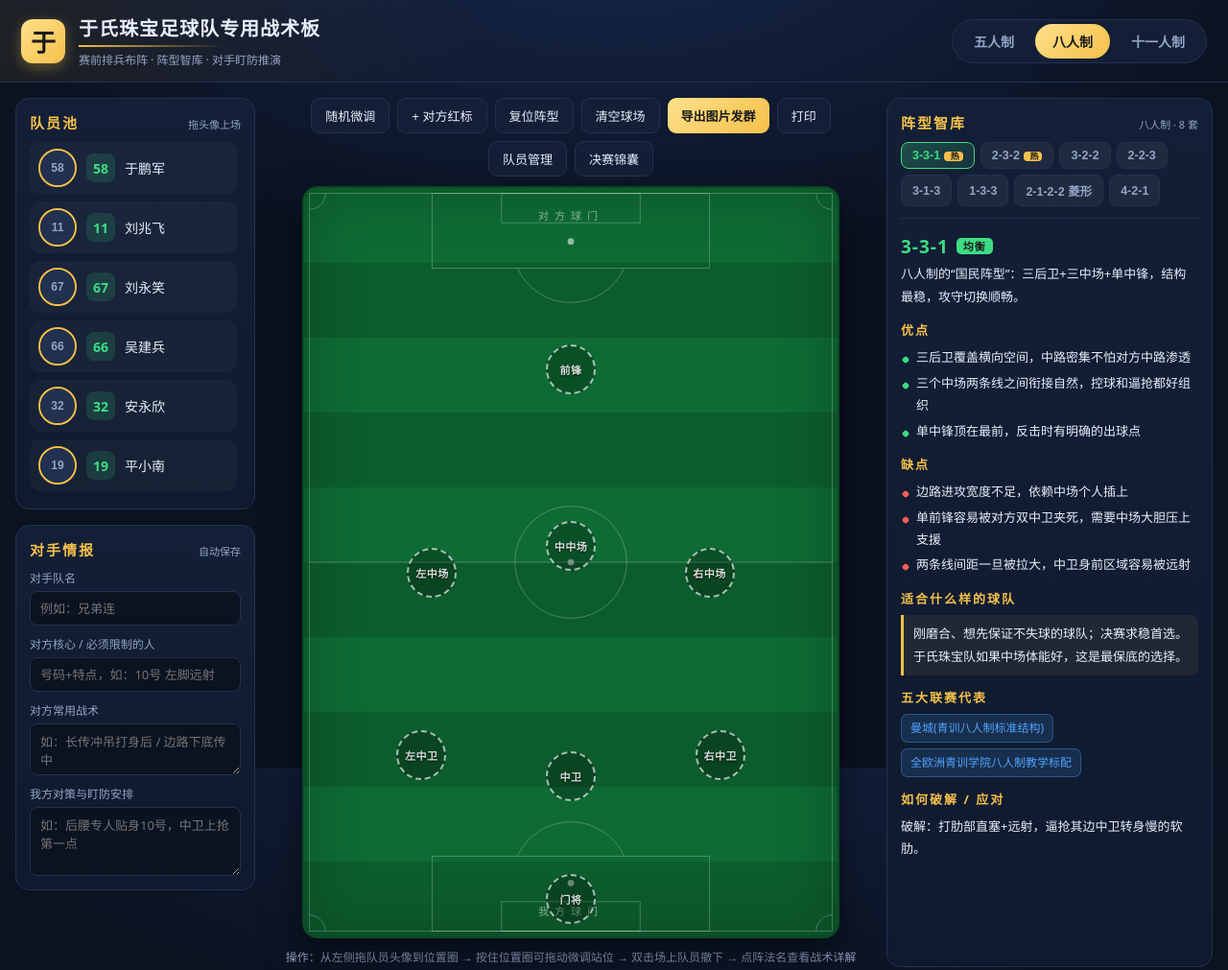
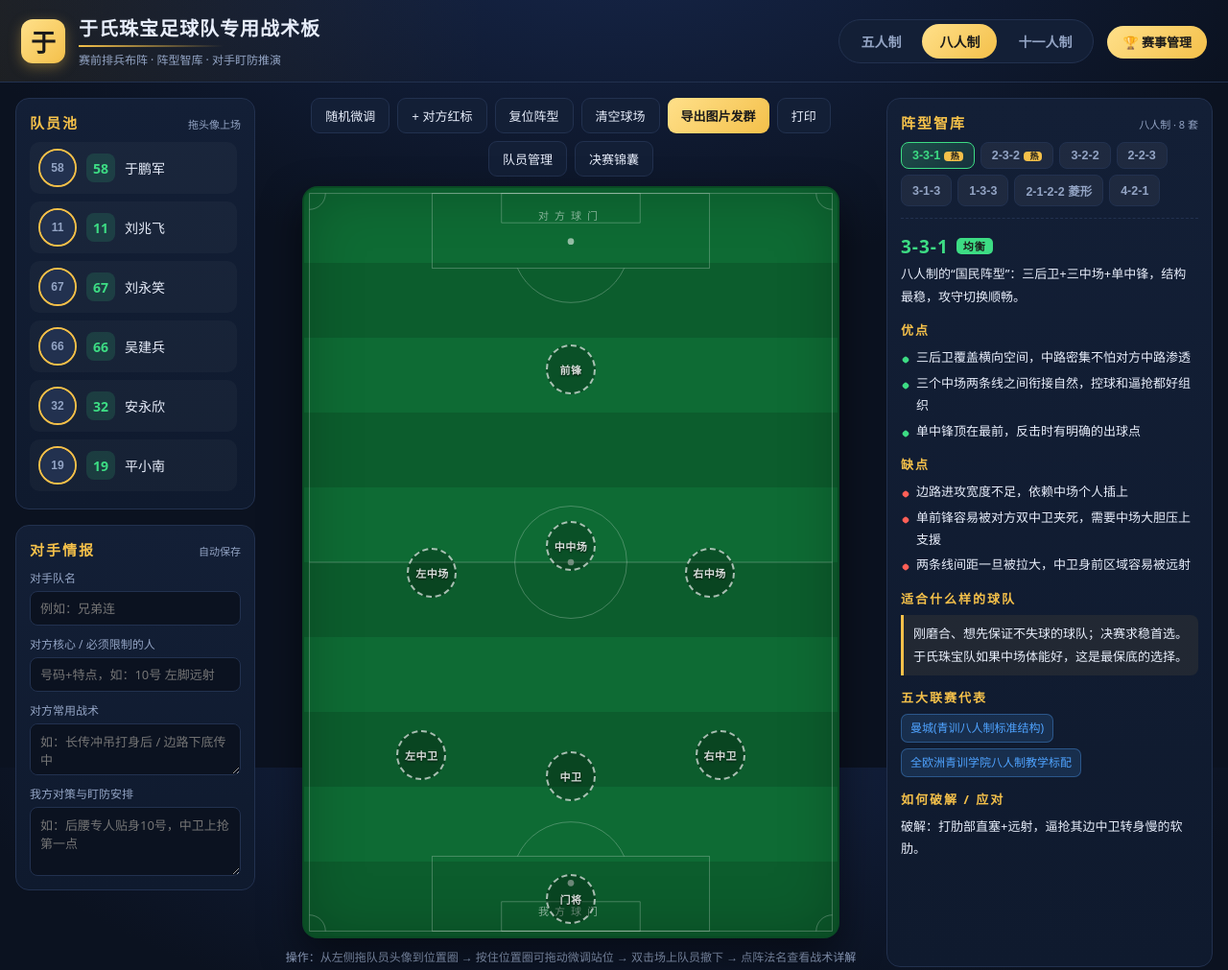
Before and after one commit to pngchngwn-design/yushi-tactical-board, a plain HTML site: page index.html in a window 1280 px wide. Shown: the whole page at 96% size. Drawn offline with Linux system fonts and the light colour scheme.

Commit message:
Add files via upload

```diff
--- a/index.html
+++ b/index.html
@@ -5,6 +5,18 @@
 <meta name="viewport" content="width=device-width, initial-scale=1.0, user-scalable=no">
 <title>于氏珠宝足球队专用战术板</title>
 <link rel="stylesheet" href="css/style.css">
+<style>
+  /* 赛事管理入口（新增，无需改动 style.css） */
+  .top-right{display:flex;gap:14px;align-items:center;flex-wrap:wrap}
+  .nav-link{
+    border:1px solid var(--line,#22314f);background:var(--panel,#131f36);color:var(--txt2,#93a4c4);
+    font-size:13px;font-weight:600;padding:8px 16px;border-radius:999px;cursor:pointer;transition:.2s;
+    text-decoration:none;white-space:nowrap;
+  }
+  .nav-link:hover{color:var(--gold,#f4c04a);border-color:var(--gold,#f4c04a)}
+  .nav-link.primary{background:linear-gradient(135deg,#ffe08a,var(--gold,#f4c04a));color:#1a1a1a;border:none;font-weight:700}
+  .nav-link.primary:hover{filter:brightness(1.08);color:#000}
+</style>
 </head>
 <body>
 
@@ -17,10 +29,15 @@
       <p class="brand-sub">赛前排兵布阵 · 阵型智库 · 对手盯防推演</p>
     </div>
   </div>
-  <div class="format-switch" id="formatSwitch">
-    <button data-fmt="five">五人制</button>
-    <button data-fmt="eight" class="active">八人制</button>
-    <button data-fmt="eleven">十一人制</button>
+  <div class="top-right">
+    <div class="format-switch" id="formatSwitch">
+      <button data-fmt="five">五人制</button>
+      <button data-fmt="eight" class="active">八人制</button>
+      <button data-fmt="eleven">十一人制</button>
+    </div>
+    <div class="topnav">
+      <a class="nav-link primary" href="tournament.html">🏆 赛事管理</a>
+    </div>
   </div>
 </header>
 
```
